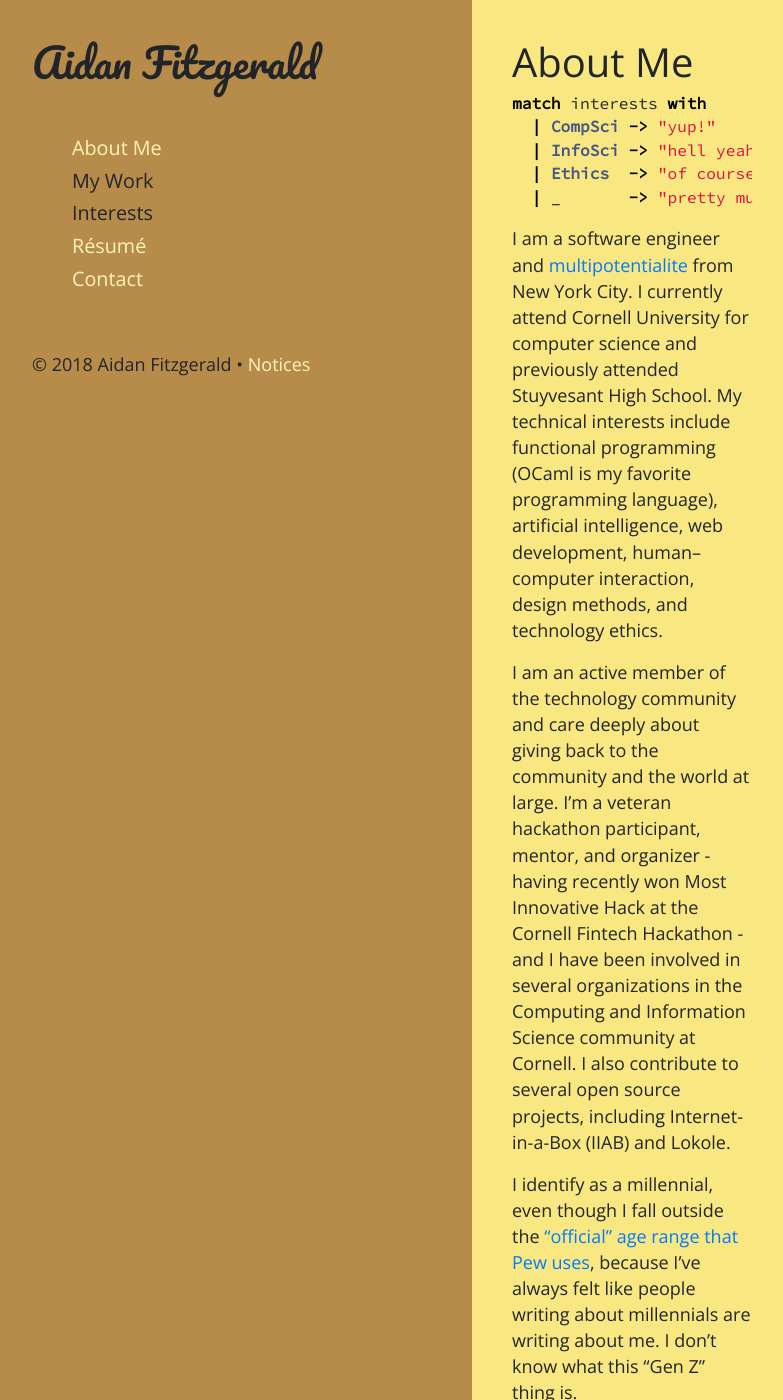
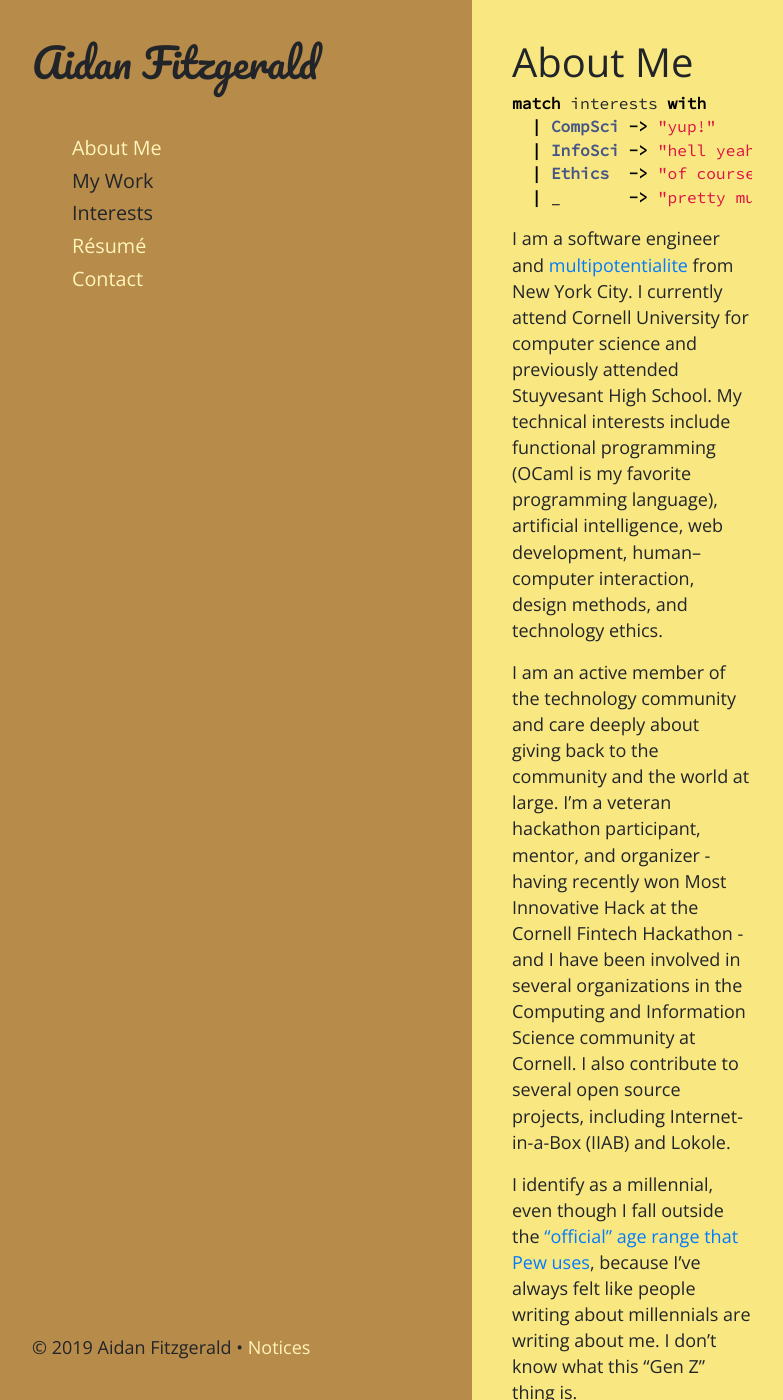
Before and after one commit to aidan-fitz/aidan-fitz.com, a Jekyll site: the page built from index.md, in a window 1280 px wide and 1400 px high. Shown: the whole window, without its empty margins (8-791 px from the left). Built offline with Jekyll 4.4.1, drawn with Linux system fonts in a browser that asks for light colours; nearby versions of some CDN libraries.

Commit message:
Split sidebar into header and footer, move footer to bottom of page Also update copyright year

```diff
--- a/_includes/sidebar.html
+++ b/_includes/sidebar.html
@@ -1,4 +1,6 @@
-<header id="site-sidebar">
+<div id="site-sidebar">
+
+  <header>
     <h1 id="site-title">Aidan Fitzgerald</h1>
 
     <nav>
@@ -20,8 +22,9 @@
       <ul id="social-links"></ul>
       -->
     </nav>
+  </header>
 
   <footer>
-    &copy; 2018 Aidan Fitzgerald &bull; <a href="/notices" title="Copyright, Privacy, and Accessibility Notices">Notices</a>
+    &copy; 2019 Aidan Fitzgerald &bull; <a href="/notices" title="Copyright, Privacy, and Accessibility Notices">Notices</a>
   </footer>
-</header>
+</div>
--- a/css/_sass/_layout.scss
+++ b/css/_sass/_layout.scss
@@ -30,6 +30,11 @@ body {
   }
 }
 
+footer {
+  position: absolute;
+  bottom: 40px;
+}
+
 #site-title {
   font-family: "Pacifico";
 }
```
Lines whose indentation alone changed are shown as unchanged.
